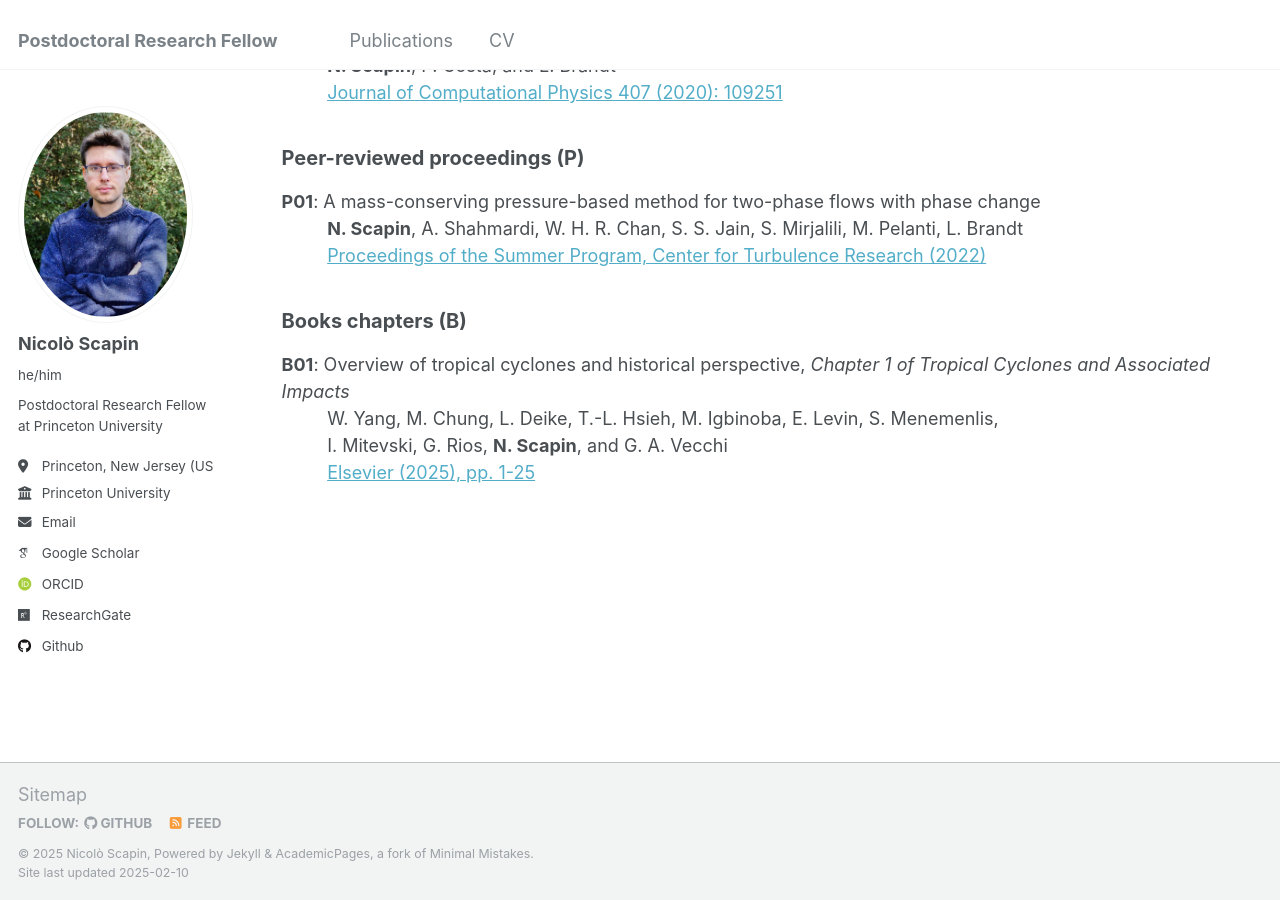
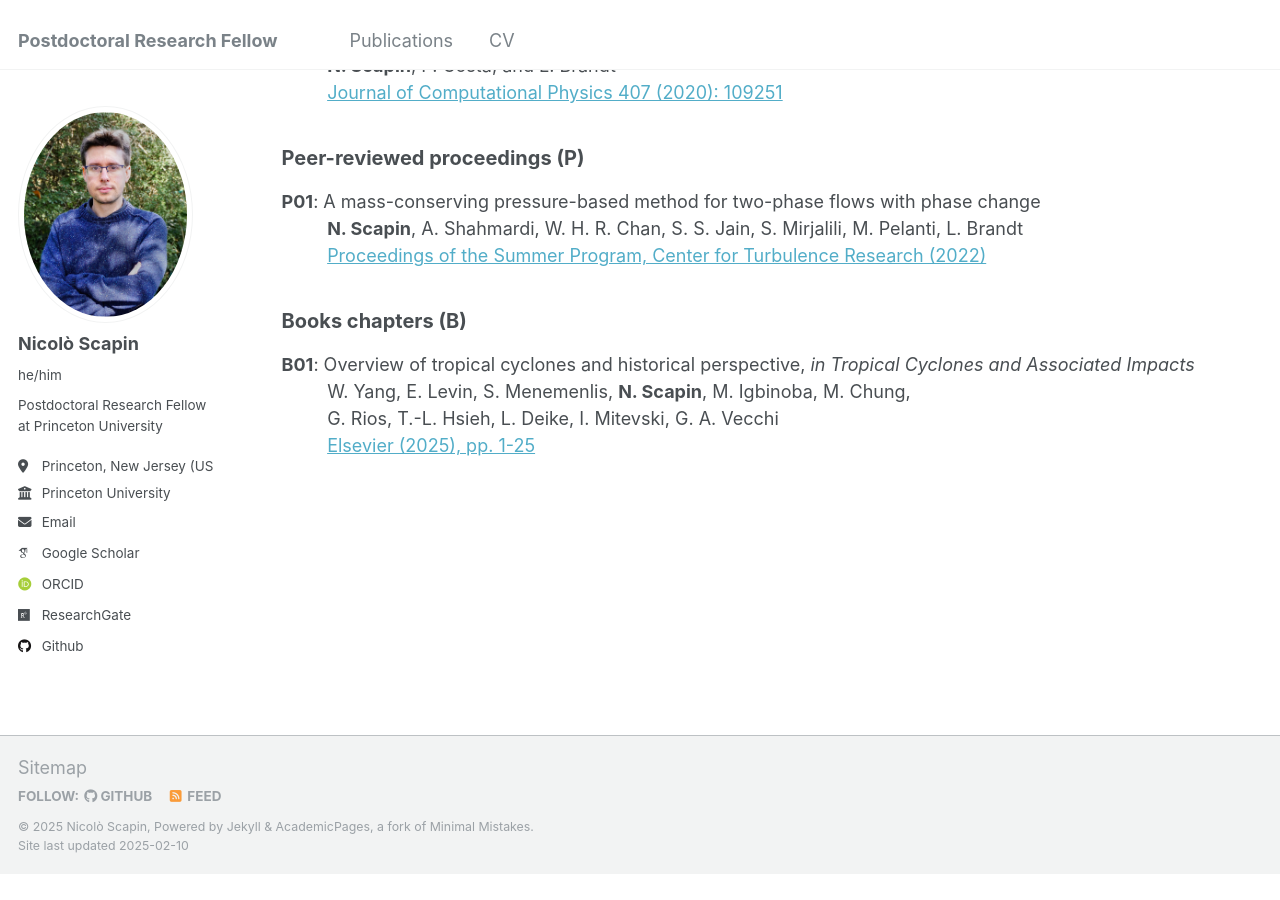
Before and after one commit to nscapin/nscapin.github.io, a Jekyll site: the page built from _pages/publications.md, in a window 1280 px wide and 900 px high, scrolled down 1137 px. Built offline with Jekyll 4.4.1, drawn with Linux system fonts in a browser that asks for light colours; some web fonts are replaced; after the commit the page ends 2010 px from its top, so only the background shows below that.

Commit message:
Update publications.md

```diff
--- a/_pages/publications.md
+++ b/_pages/publications.md
@@ -54,7 +54,7 @@ author_profile: true
 
 <h3 style="font-size: 20px;">Books chapters (B)</h3>
 
-**B01**: Overview of tropical cyclones and historical perspective, <em>Chapter 1 of Tropical Cyclones and Associated Impacts</em> \
-&nbsp;&nbsp;&nbsp;&nbsp;&nbsp;&nbsp;&nbsp;&nbsp;&nbsp;W. Yang, M. Chung, L. Deike, T.-L. Hsieh, M. Igbinoba, E. Levin, S. Menemenlis, \
-&nbsp;&nbsp;&nbsp;&nbsp;&nbsp;&nbsp;&nbsp;&nbsp;&nbsp;I. Mitevski, G. Rios, **N. Scapin**, and G. A. Vecchi \
-&nbsp;&nbsp;&nbsp;&nbsp;&nbsp;&nbsp;&nbsp;&nbsp;&nbsp;[Elsevier (2025), pp. 1-25](https://shop.elsevier.com/books/tropical-cyclones-and-associated-impacts/villarini/978-0-323-95390-0)
+**B01**: Overview of tropical cyclones and historical perspective, <em>in Tropical Cyclones and Associated Impacts</em> \
+&nbsp;&nbsp;&nbsp;&nbsp;&nbsp;&nbsp;&nbsp;&nbsp;&nbsp;W. Yang, E. Levin, S. Menemenlis, **N. Scapin**, M. Igbinoba, M. Chung, \
+&nbsp;&nbsp;&nbsp;&nbsp;&nbsp;&nbsp;&nbsp;&nbsp;&nbsp;G. Rios, T.-L. Hsieh, L. Deike, I. Mitevski, G. A. Vecchi \
+&nbsp;&nbsp;&nbsp;&nbsp;&nbsp;&nbsp;&nbsp;&nbsp;&nbsp;[Elsevier (2025), pp. 1-25](https://www.sciencedirect.com/science/article/abs/pii/B9780323953900000017)
```
